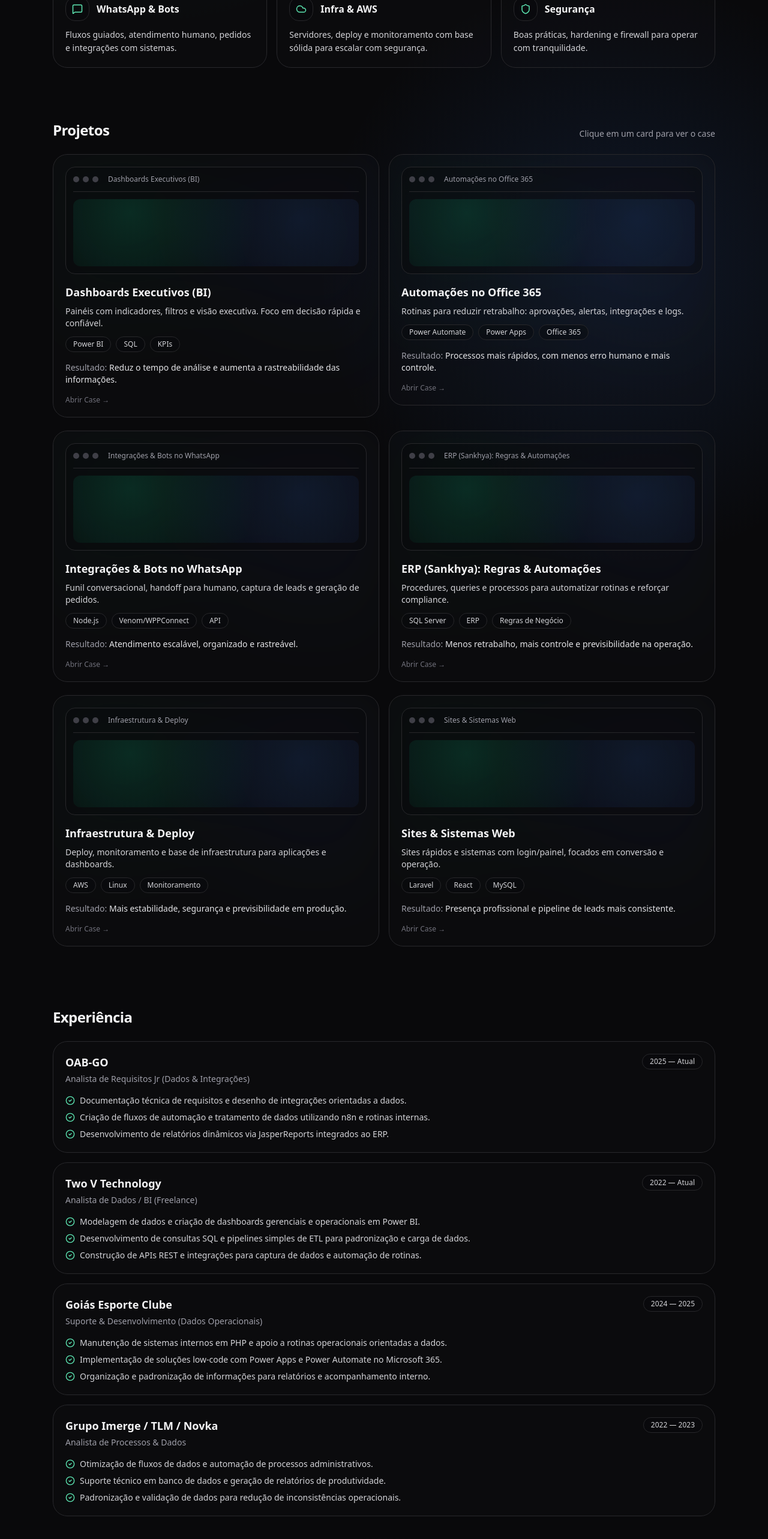
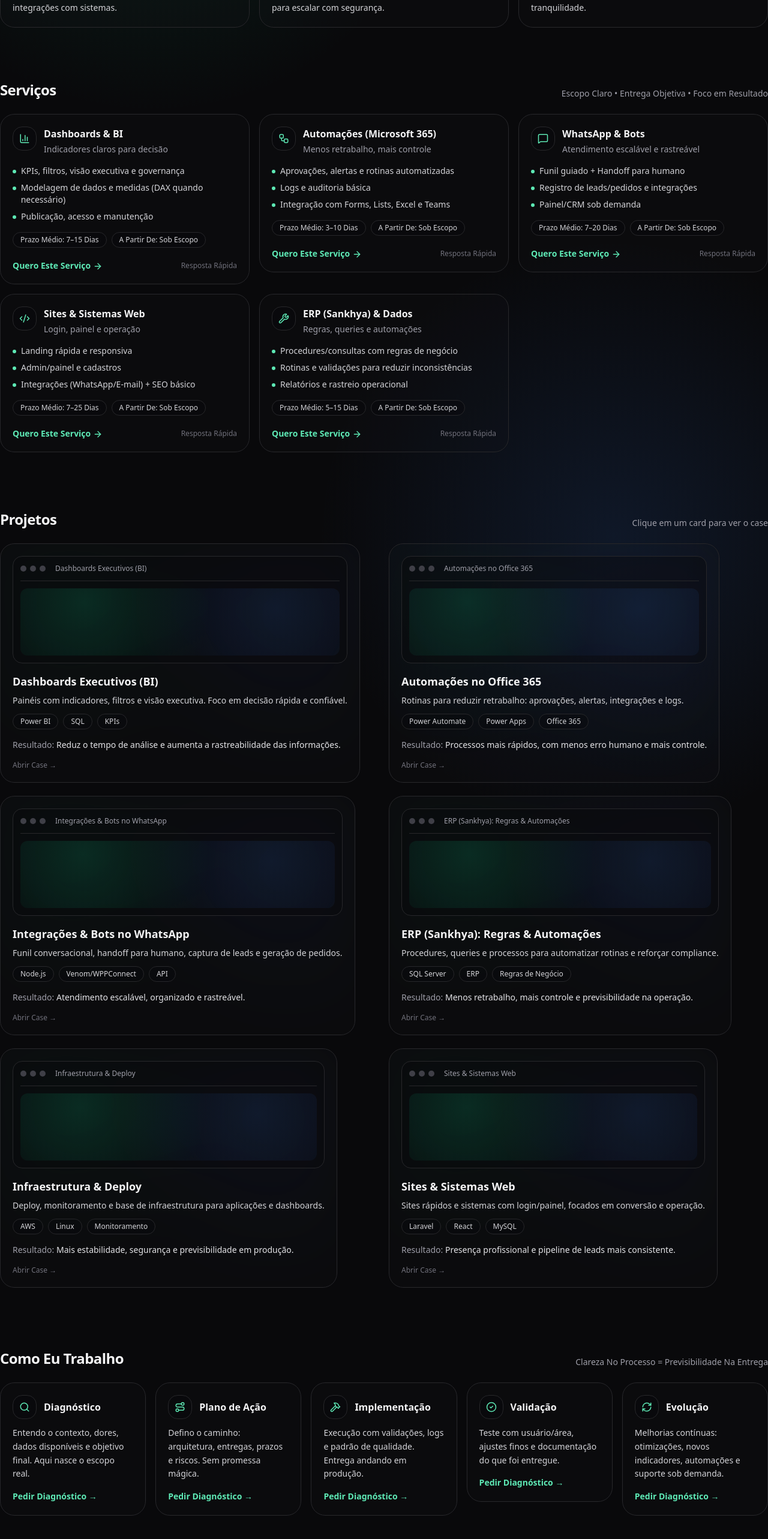
Before and after one commit to SrDoctorWhoo/CelioCV, a Next.js app: page / in a window 1280 px wide. Shown: the part 907-3473 px from the top of the page at 60% size. Built offline with nearby package versions, Linux system fonts and the light colour scheme.

Commit message:
CTE NOVO

```diff
--- a/src/app/page.tsx
+++ b/src/app/page.tsx
@@ -1,25 +1,31 @@
-import { Navbar } from "@/components/navbar";
 import { Hero } from "@/components/hero";
 import { Highlights } from "@/components/highlights";
 import { Projects } from "@/components/projects";
+import { Services } from "@/components/services";
+import { Process } from "@/components/process";
+import { Testimonials } from "@/components/testimonials";
+import { CTA } from "@/components/cta";
+import { Skills } from "@/components/skills";
 import { Experience } from "@/components/experience";
-import { Skills } from "@/components/skills";
 import { Contact } from "@/components/contact";
-import { Footer } from "@/components/footer";
 
-export default function Page() {
+export default function Home() {
   return (
-    <main>
-      <Navbar />
-      <div className="mx-auto max-w-6xl px-4 md:px-6">
+    <>
       <Hero />
       <Highlights />
+
+      {/* AQUI COMEÇAM OS BLOCOS NOVOS */}
+      <Services />
       <Projects />
+      <Process />
+      <Testimonials />
+      <CTA />
+
+      {/* SEÇÕES QUE JÁ EXISTIAM */}
       <Experience />
       <Skills />
       <Contact />
-        <Footer />
-      </div>
-    </main>
+    </>
   );
 }
--- /dev/null
+++ b/src/components/cta.tsx
@@ -0,0 +1,34 @@
+export function CTA() {
+  return (
+    <section className="py-14">
+      <div className="card mx-auto max-w-4xl p-8 text-center">
+        <h2 className="text-2xl font-semibold text-zinc-100">
+          Vamos Resolver Seu Problema
+        </h2>
+
+        <p className="mt-3 text-zinc-300">
+          Me explique o contexto. Eu retorno com diagnóstico técnico, próximos passos e uma proposta objetiva.
+        </p>
+
+        <div className="mt-6 flex flex-wrap justify-center gap-3">
+          <a href="#contato" className="btn-solid">
+            Falar Sobre Um Projeto
+          </a>
+
+          <a
+            href="https://wa.me/5561981643467?text=Oi%20C%C3%A9lio!%20Quero%20falar%20sobre%20um%20projeto."
+            target="_blank"
+            rel="noreferrer"
+            className="btn"
+          >
+            WhatsApp Direto
+          </a>
+        </div>
+
+        <p className="mt-4 text-xs text-zinc-500">
+          Diagnóstico Sem Compromisso • Resposta Direta • Escopo Claro
+        </p>
+      </div>
+    </section>
+  );
+}
--- /dev/null
+++ b/src/components/process.tsx
@@ -0,0 +1,65 @@
+import { Reveal } from "@/components/motion";
+import { Search, Route, Hammer, CheckCircle2, RefreshCw } from "lucide-react";
+
+const steps = [
+  {
+    icon: Search,
+    title: "Diagnóstico",
+    text: "Entendo o contexto, dores, dados disponíveis e objetivo final. Aqui nasce o escopo real.",
+  },
+  {
+    icon: Route,
+    title: "Plano de Ação",
+    text: "Defino o caminho: arquitetura, entregas, prazos e riscos. Sem promessa mágica.",
+  },
+  {
+    icon: Hammer,
+    title: "Implementação",
+    text: "Execução com validações, logs e padrão de qualidade. Entrega andando em produção.",
+  },
+  {
+    icon: CheckCircle2,
+    title: "Validação",
+    text: "Teste com usuário/área, ajustes finos e documentação do que foi entregue.",
+  },
+  {
+    icon: RefreshCw,
+    title: "Evolução",
+    text: "Melhorias contínuas: otimizações, novos indicadores, automações e suporte sob demanda.",
+  },
+];
+
+export function Process() {
+  return (
+    <section id="processo" className="py-12">
+      <div className="flex flex-col gap-2 md:flex-row md:items-end md:justify-between">
+        <h2 className="section-title">Como Eu Trabalho</h2>
+        <p className="text-sm text-zinc-400">Clareza No Processo = Previsibilidade Na Entrega</p>
+      </div>
+
+      <div className="mt-6 grid gap-4 md:grid-cols-2 lg:grid-cols-5">
+        {steps.map((s, idx) => {
+          const Icon = s.icon;
+          return (
+            <Reveal key={s.title} delay={idx * 0.04}>
+              <div className="card p-5">
+                <div className="flex items-center gap-3">
+                  <div className="grid h-10 w-10 place-items-center rounded-2xl border border-zinc-800 bg-zinc-950/40">
+                    <Icon size={18} className="text-emerald-300" />
+                  </div>
+                  <p className="font-semibold text-zinc-100">{s.title}</p>
+                </div>
+
+                <p className="mt-3 text-sm leading-relaxed text-zinc-300">{s.text}</p>
+
+                <a href="#contato" className="mt-4 inline-block text-sm font-semibold text-emerald-300">
+                  Pedir Diagnóstico →
+                </a>
+              </div>
+            </Reveal>
+          );
+        })}
+      </div>
+    </section>
+  );
+}
--- /dev/null
+++ b/src/components/services.tsx
@@ -0,0 +1,122 @@
+import { ArrowRight, BarChart3, Workflow, MessageSquare, Code2, Wrench } from "lucide-react";
+import { Reveal, HoverLift } from "@/components/motion";
+
+const services = [
+  {
+    icon: BarChart3,
+    title: "Dashboards & BI",
+    subtitle: "Indicadores claros para decisão",
+    bullets: [
+      "KPIs, filtros, visão executiva e governança",
+      "Modelagem de dados e medidas (DAX quando necessário)",
+      "Publicação, acesso e manutenção",
+    ],
+    delivery: "Prazo Médio: 7–15 Dias",
+    from: "A Partir De: Sob Escopo",
+  },
+  {
+    icon: Workflow,
+    title: "Automações (Microsoft 365)",
+    subtitle: "Menos retrabalho, mais controle",
+    bullets: [
+      "Aprovações, alertas e rotinas automatizadas",
+      "Logs e auditoria básica",
+      "Integração com Forms, Lists, Excel e Teams",
+    ],
+    delivery: "Prazo Médio: 3–10 Dias",
+    from: "A Partir De: Sob Escopo",
+  },
+  {
+    icon: MessageSquare,
+    title: "WhatsApp & Bots",
+    subtitle: "Atendimento escalável e rastreável",
+    bullets: [
+      "Funil guiado + Handoff para humano",
+      "Registro de leads/pedidos e integrações",
+      "Painel/CRM sob demanda",
+    ],
+    delivery: "Prazo Médio: 7–20 Dias",
+    from: "A Partir De: Sob Escopo",
+  },
+  {
+    icon: Code2,
+    title: "Sites & Sistemas Web",
+    subtitle: "Login, painel e operação",
+    bullets: [
+      "Landing rápida e responsiva",
+      "Admin/painel e cadastros",
+      "Integrações (WhatsApp/E-mail) + SEO básico",
+    ],
+    delivery: "Prazo Médio: 7–25 Dias",
+    from: "A Partir De: Sob Escopo",
+  },
+  {
+    icon: Wrench,
+    title: "ERP (Sankhya) & Dados",
+    subtitle: "Regras, queries e automações",
+    bullets: [
+      "Procedures/consultas com regras de negócio",
+      "Rotinas e validações para reduzir inconsistências",
+      "Relatórios e rastreio operacional",
+    ],
+    delivery: "Prazo Médio: 5–15 Dias",
+    from: "A Partir De: Sob Escopo",
+  },
+];
+
+export function Services() {
+  return (
+    <section id="servicos" className="py-12">
+      <div className="flex flex-col gap-2 md:flex-row md:items-end md:justify-between">
+        <h2 className="section-title">Serviços</h2>
+        <p className="text-sm text-zinc-400">
+          Escopo Claro • Entrega Objetiva • Foco em Resultado
+        </p>
+      </div>
+
+      <div className="mt-6 grid gap-4 md:grid-cols-2 lg:grid-cols-3">
+        {services.map((s, idx) => {
+          const Icon = s.icon;
+          return (
+            <Reveal key={s.title} delay={idx * 0.04}>
+              <HoverLift>
+                <div className="card card-hover p-5">
+                  <div className="flex items-start gap-3">
+                    <div className="grid h-10 w-10 place-items-center rounded-2xl border border-zinc-800 bg-zinc-950/40">
+                      <Icon size={18} className="text-emerald-300" />
+                    </div>
+                    <div className="min-w-0">
+                      <p className="font-semibold text-zinc-100">{s.title}</p>
+                      <p className="mt-1 text-sm text-zinc-400">{s.subtitle}</p>
+                    </div>
+                  </div>
+
+                  <ul className="mt-4 space-y-2 text-sm text-zinc-300">
+                    {s.bullets.map((b) => (
+                      <li key={b} className="flex gap-2">
+                        <span className="mt-2 h-1.5 w-1.5 rounded-full bg-emerald-300" />
+                        <span>{b}</span>
+                      </li>
+                    ))}
+                  </ul>
+
+                  <div className="mt-4 flex flex-wrap gap-2">
+                    <span className="pill">{s.delivery}</span>
+                    <span className="pill">{s.from}</span>
+                  </div>
+
+                  <div className="mt-5 flex items-center justify-between">
+                    <a href="#contato" className="text-sm font-semibold text-emerald-300">
+                      Quero Este Serviço <ArrowRight size={16} className="inline" />
+                    </a>
+                    <span className="text-xs text-zinc-500">Resposta Rápida</span>
+                  </div>
+                </div>
+              </HoverLift>
+            </Reveal>
+          );
+        })}
+      </div>
+    </section>
+  );
+}
--- /dev/null
+++ b/src/components/testimonials.tsx
@@ -0,0 +1,45 @@
+import { Reveal } from "@/components/motion";
+
+const testimonials = [
+  {
+    quote:
+      "Automatizou rotinas que consumiam horas e trouxe rastreabilidade. Hoje temos controle e previsibilidade.",
+    author: "Cliente (Operação)",
+  },
+  {
+    quote:
+      "Dashboards ficaram objetivos e executivos. A tomada de decisão ficou muito mais rápida.",
+    author: "Cliente (Gestão)",
+  },
+  {
+    quote:
+      "Integrações reduziram retrabalho e padronizaram o processo. Entrega foi direta e bem documentada.",
+    author: "Cliente (TI)",
+  },
+];
+
+export function Testimonials() {
+  return (
+    <section id="depoimentos" className="py-12">
+      <div className="flex flex-col gap-2 md:flex-row md:items-end md:justify-between">
+        <h2 className="section-title">Depoimentos</h2>
+        <p className="text-sm text-zinc-400">Resultados Reais, Sem Enfeite</p>
+      </div>
+
+      <div className="mt-6 grid gap-4 md:grid-cols-3">
+        {testimonials.map((t, idx) => (
+          <Reveal key={t.author} delay={idx * 0.04}>
+            <div className="card p-5">
+              <p className="text-sm leading-relaxed text-zinc-300">“{t.quote}”</p>
+              <p className="mt-4 text-xs text-zinc-500">{t.author}</p>
+
+              <a href="#contato" className="mt-4 inline-block text-sm font-semibold text-emerald-300">
+                Quero Um Resultado Assim →
+              </a>
+            </div>
+          </Reveal>
+        ))}
+      </div>
+    </section>
+  );
+}
```
Lines whose indentation alone changed are shown as unchanged.
